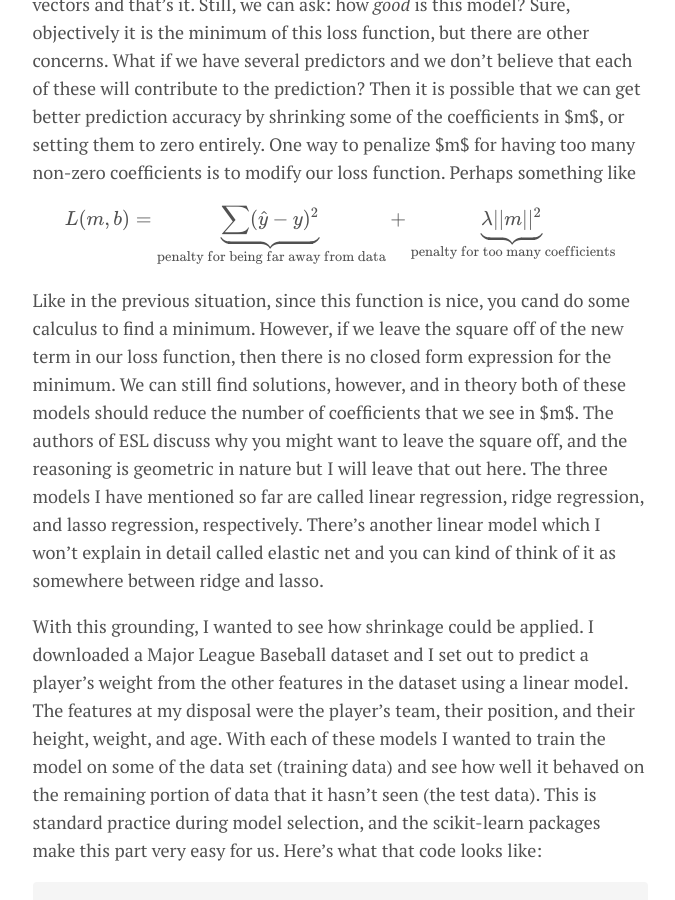
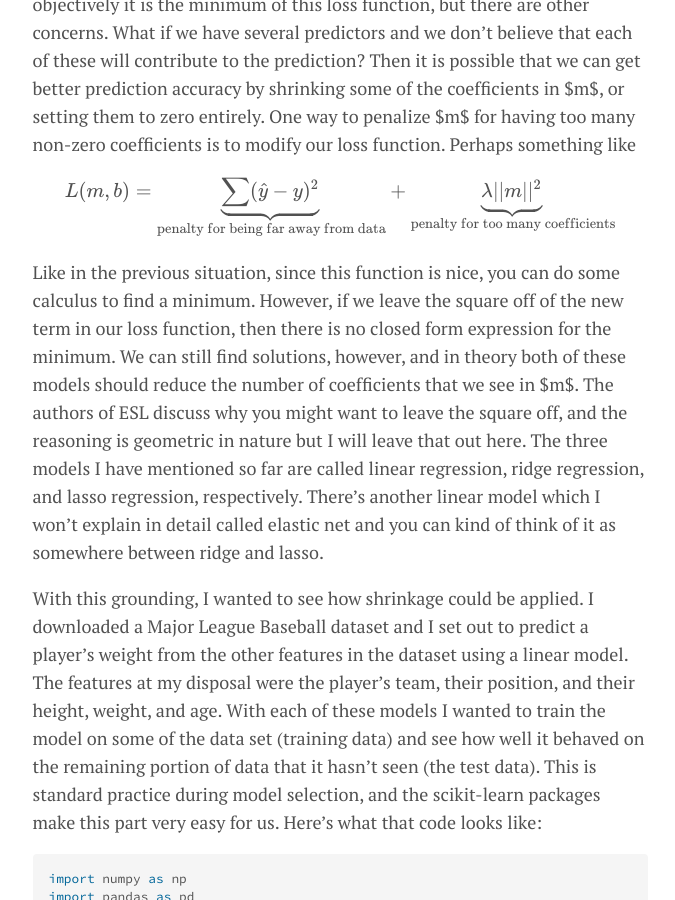
Before and after one commit to Jesse-Moeller/Jesse-Moeller.github.io, a Jekyll site: the page built from _posts/2020-10-02-My-First-Machine-Learning-Project.md, in a window 1280 px wide and 900 px high, scrolled down 1528 px. Shown: the whole window, without its empty margins (300-975 px from the left). Built offline with Jekyll 4.4.1, drawn with Linux system fonts in a browser that asks for light colours; formulas are drawn with MathJax 3; some of the changed text lies outside the part shown.

Commit message:
Update 2020-10-02-My-First-Machine-Learning-Project.md

```diff
--- a/_posts/2020-10-02-My-First-Machine-Learning-Project.md
+++ b/_posts/2020-10-02-My-First-Machine-Learning-Project.md
@@ -19,7 +19,7 @@ $$
 L(m,b) = \underbrace{\sum (\hat{y}-y)^2}_{\text{penalty for being far away from data}} + \underbrace{\lambda ||m||^2}_{\text{penalty for too many coefficients}}
 $$
 
-Like in the previous situation, since this function is nice, you cand do some calculus to find a minimum. However, if we leave the square off of the new term in our loss function, then there is no closed form expression for the minimum. We can still find solutions, however, and in theory both of these models should reduce the number of coefficients that we see in $m$. The authors of ESL discuss why you might want to leave the square off, and the reasoning is geometric in nature but I will leave that out here. The three models I have mentioned so far are called linear regression, ridge regression, and lasso regression, respectively. There's another linear model which I won't explain in detail called elastic net and you can kind of think of it as somewhere between ridge and lasso.
+Like in the previous situation, since this function is nice, you can do some calculus to find a minimum. However, if we leave the square off of the new term in our loss function, then there is no closed form expression for the minimum. We can still find solutions, however, and in theory both of these models should reduce the number of coefficients that we see in $m$. The authors of ESL discuss why you might want to leave the square off, and the reasoning is geometric in nature but I will leave that out here. The three models I have mentioned so far are called linear regression, ridge regression, and lasso regression, respectively. There's another linear model which I won't explain in detail called elastic net and you can kind of think of it as somewhere between ridge and lasso.
 
 With this grounding, I wanted to see how shrinkage could be applied. I downloaded a Major League Baseball dataset and I set out to predict a player's weight from the other features in the dataset using a linear model. The features at my disposal were the player's team, their position, and their height, weight, and age. With each of these models I wanted to train the model on some of the data set (training data) and see how well it behaved on the remaining portion of data that it hasn't seen (the test data). This is standard practice during model selection, and the scikit-learn packages make this part very easy for us. Here's what that code looks like:
 
```
Also changed, not shown: other parts of _posts/2020-10-02-My-First-Machine-Learning-Project.md (+1 -1 lines).
